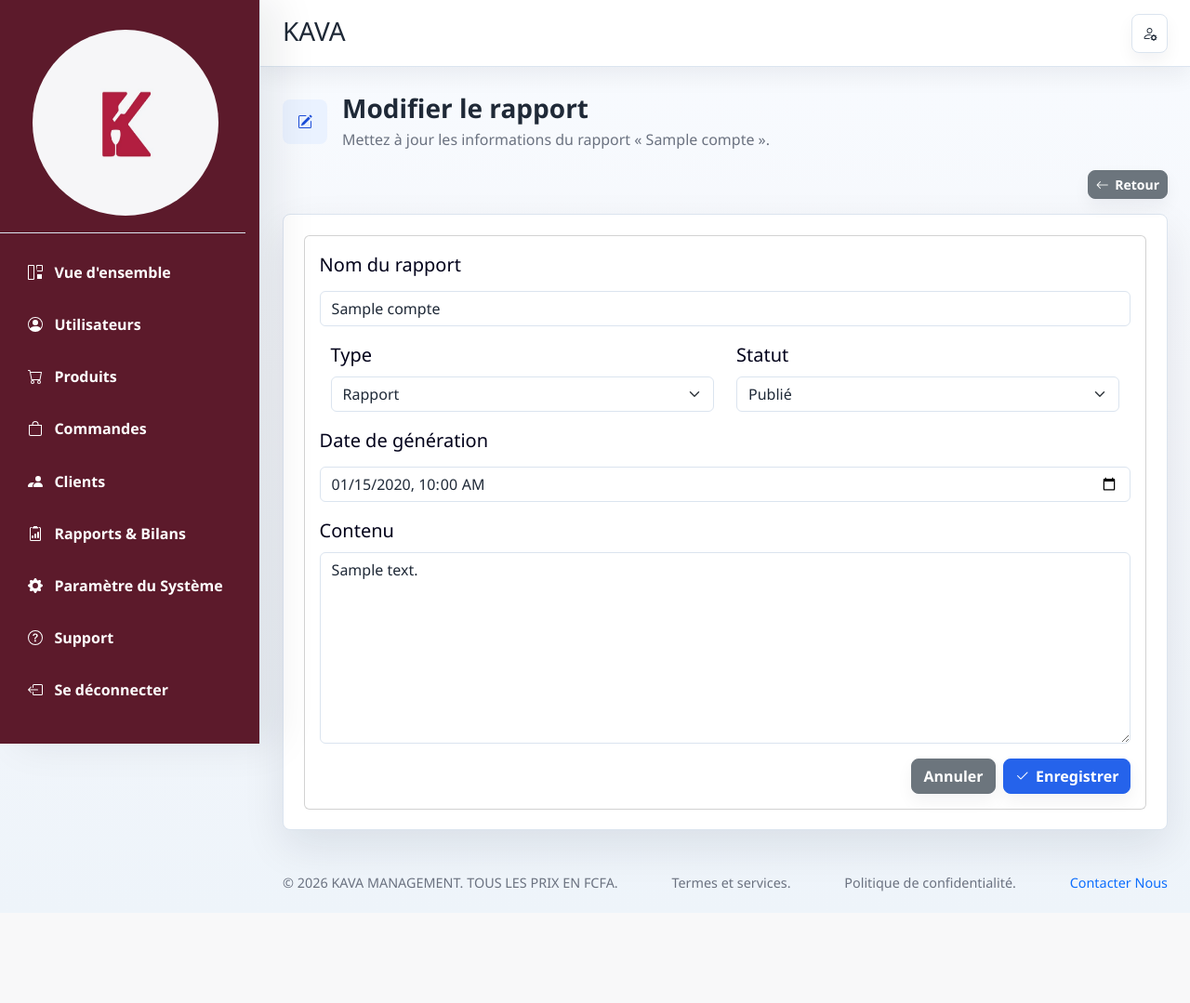
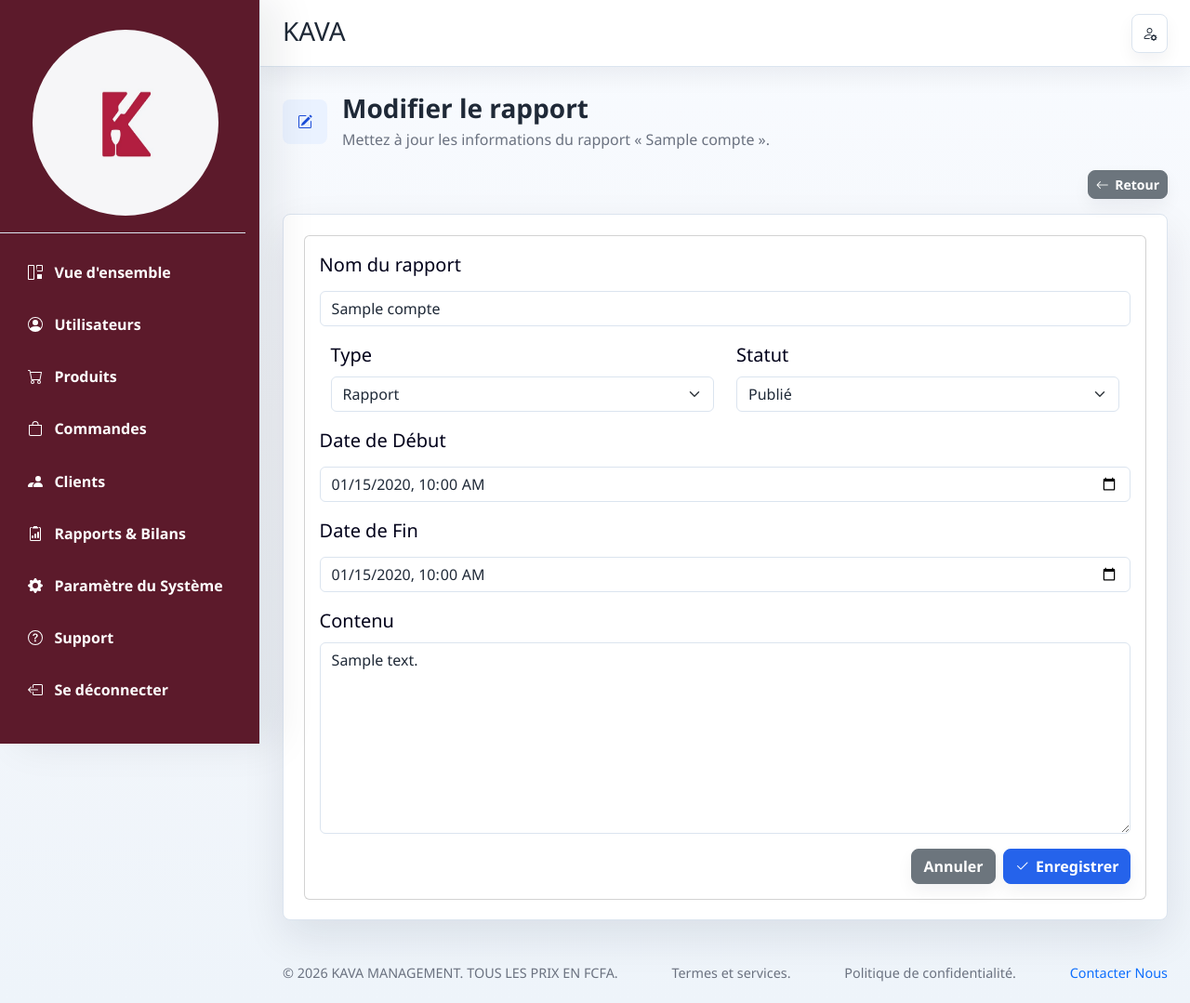
Before and after one commit to divanmarco/KAVA, a Flask app: page /charts/edit_charts.html/1 in a window 1280 px wide. Shown: the whole page at 93% size. Before the commit the page ends 959 px from the top, so only its background shows below. Run offline with Flask 3, Linux system fonts and the light colour scheme; tables that the repository leaves empty hold one stand-in row (values such as "Sample post").

Commit message:
Actualisation de Charts

```diff
--- a/Templates/html/charts/edit_charts.html
+++ b/Templates/html/charts/edit_charts.html
@@ -43,16 +43,23 @@
         <div class="col-md-6 mb-3">
           <label for="statut" class="form-label">Statut</label>
           <select class="form-select" id="statut" name="statut" required>
-            <option value="brouillon" {{ 'selected' if rapport.statut == 'brouillon' }}>Brouillon</option>
+            <option value="brouillon" {{ 'selected' if rapport.statut == 'En cours' }}>Brouillon</option>
             <option value="publie" {{ 'selected' if rapport.statut == 'publie' }}>Publié</option>
           </select>
         </div>
       </div>
 
       <div class="mb-3">
-        <label for="date_generation" class="form-label">Date de génération</label>
-        <input type="datetime-local" class="form-control" id="date_generation" name="date_generation"
-          value="{{ rapport.date_generation.strftime('%Y-%m-%dT%H:%M') if rapport.date_generation else '' }}"
+        <label for="date_debut" class="form-label">Date de Début</label>
+        <input type="datetime-local" class="form-control" id="date_debut" name="date_debut"
+          value="{{ rapport.date_debut.strftime('%Y-%m-%dT%H:%M') if rapport.date_debut else '' }}"
+          required>
+      </div>
+
+      <div class="mb-3">
+        <label for="date_fin" class="form-label">Date de Fin</label>
+        <input type="datetime-local" class="form-control" id="date_fin" name="date_fin"
+          value="{{ rapport.date_fin.strftime('%Y-%m-%dT%H:%M') if rapport.date_fin else '' }}"
           required>
       </div>
 
--- a/app.py
+++ b/app.py
@@ -16,6 +16,7 @@ import os
 from datetime import datetime
 from models import Commentaire
 from flask_login import login_required, current_user
+from models import Rapport_de_Compte
 
 
 app = Flask(__name__)
@@ -328,7 +329,8 @@ def add_charts():
     if request.method == "POST":
         name = request.form.get("name")
         contenu = request.form.get("contenu")
-        date_generation = request.form.get("date_generation")
+        date_debut = request.form.get("date_debut")
+        date_fin = request.form.get("date_fin")
         type = request.form.get("type")
         statut = request.form.get("statut")
 
@@ -338,9 +340,12 @@ def add_charts():
         if not contenu:
             flash("Le contenu est obligatoire.", "danger")
             return render_template("html/charts/add_charts.html")
-        if not date_generation:
+        if not date_debut:
             flash("La date de création est obligatoire.", "danger")
             return render_template("html/charts/add_charts.html")
+        if not date_fin:
+                    flash("La date de création est obligatoire.", "danger")
+                    return render_template("html/charts/add_charts.html")
         if not type:
             flash("Le type est obligatoire.", "danger")
             return render_template("html/charts/add_charts.html")
@@ -351,7 +356,8 @@ def add_charts():
         nouveau_rapport = Rapport_de_Compte(
             name=name,
             contenu=contenu,
-            date_generation=date_generation,
+            date_debut=date_debut,
+            date_fin=date_fin,
             type=type,
             statut=statut,
             id_utilisateur=current_user.id
@@ -376,7 +382,8 @@ def edit_charts(id):
     if request.method == "POST":
         nouveau_rapport.name = request.form.get("name")
         nouveau_rapport.contenu = request.form.get("contenu")
-        nouveau_rapport.date_generation = request.form.get("date_generation")
+        nouveau_rapport.date_debut = request.form.get("date_debut")
+        nouveau_rapport.date_fin = request.form.get("date_fin")
         nouveau_rapport.type = request.form.get("type")
         nouveau_rapport.statut = request.form.get("statut")
 
@@ -529,7 +536,7 @@ def support():
         nouveau_commentaire = Commentaire(
             id_utilisateur=current_user.id,
             contenu=f"Sujet : {sujet}\n\n{contenu}",
-            date_generation=datetime.now()
+            date_debut=datetime.now()
         )
 
         db.session.add(nouveau_commentaire)
```
Also changed, not shown: Templates/html/charts/add_charts.html (+14 -4 lines), Templates/html/charts/charts.html (+6 -4 lines), Templates/html/charts/charts_details.html (+5 -2 lines), migrations/versions/824ba4e97214_mise_a_jour_colonnes_dates_rapport_de_.py (added, +32 -0 lines), migrations/versions/84e4b1fe9e9e_mise_a_jour_colonnes_dates_rapport_de_.py (added, +32 -0 lines), models.py (+6 -1 lines).
